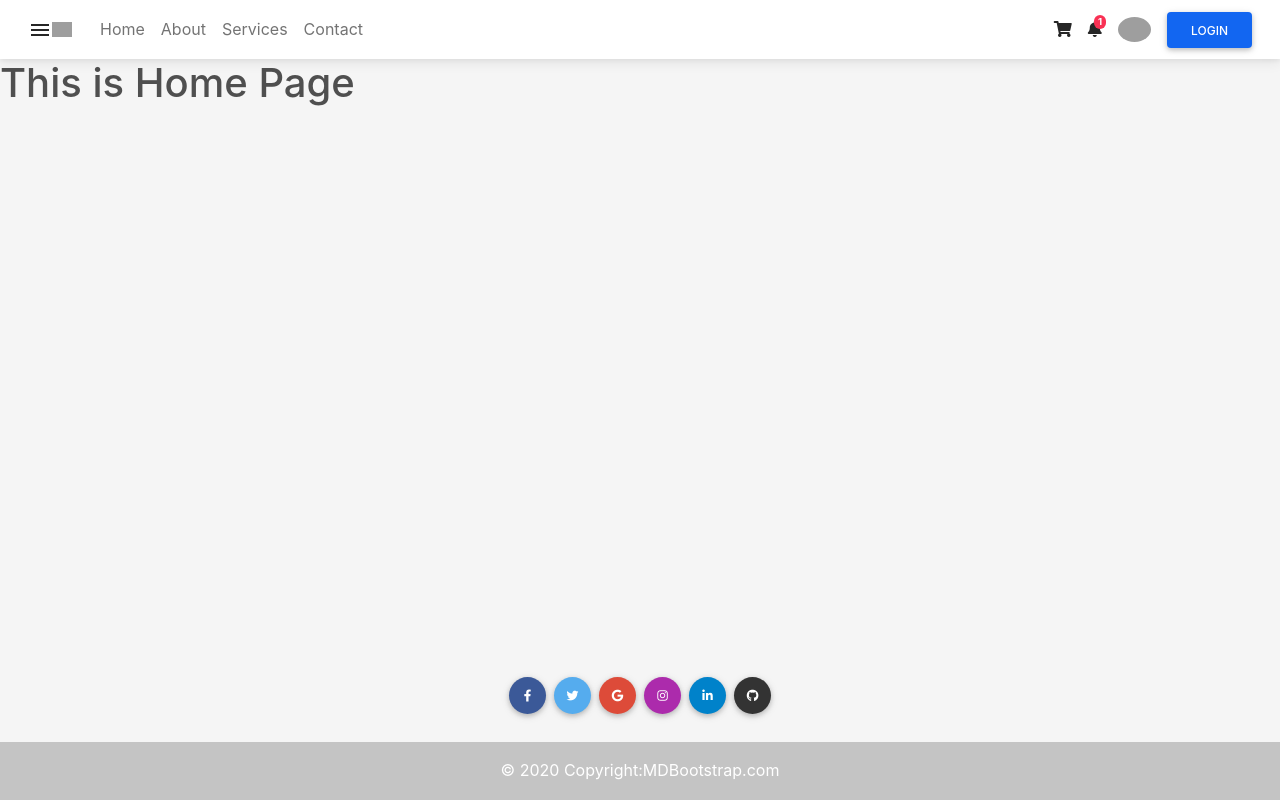
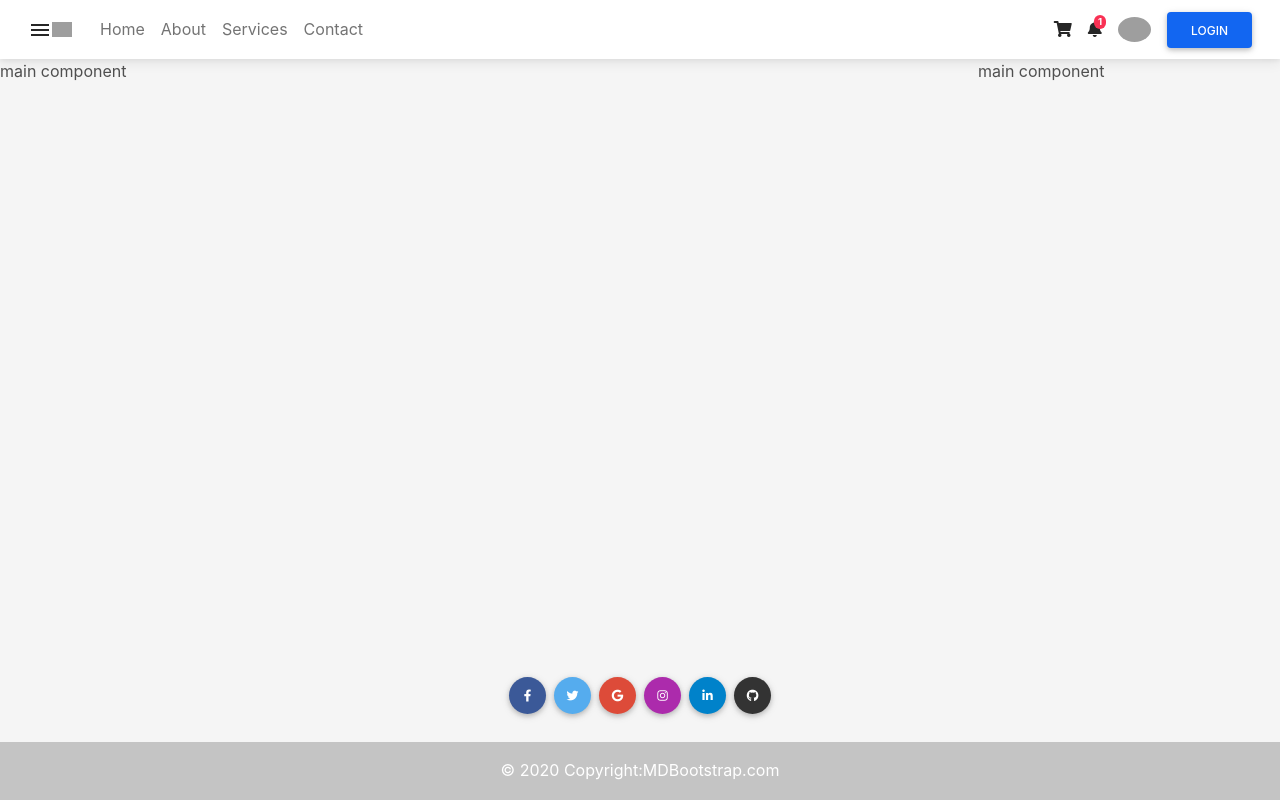
Before and after one commit to Mahbub-Hasan1/reusable-dashboard, a React (Create React App) app: page /home in a window 1280 px wide. Built offline with nearby package versions, Linux system fonts and the light colour scheme; grey boxes are pictures that could not be loaded.

Commit message:
updateed pick @Mahbub-Hasan1

```diff
--- a/package.json
+++ b/package.json
@@ -12,6 +12,7 @@
     "react-dom": "^17.0.2",
     "react-router-dom": "^5.2.0",
     "react-scripts": "^1.1.5",
+    "react-spinners": "^0.11.0",
     "web-vitals": "^1.1.2"
   },
   "scripts": {
@@ -29,7 +30,6 @@
   "browserslist": {
     "production": [
       ">0.2%",
-      "not dead",
       "not op_mini all"
     ],
     "development": [
--- a/src/App.js
+++ b/src/App.js
@@ -1,5 +1,7 @@
+import { css } from '@emotion/react';
 import React, { createContext } from 'react';
 import { BrowserRouter, Redirect, Switch } from 'react-router-dom';
+import ClipLoader from 'react-spinners/ClipLoader';
 import './Assets/Styles/SCSS/main.css';
 import Footer from './Components/ShareComponents/Footer';
 import routes from './Routes/routes';
@@ -7,14 +9,34 @@ import RouteWithSubRoutes from './Routes/RouteWithSubRoutes';
 
 export const AppContext = createContext();
 
+const override = css`
+    display: block;
+    margin: 0 auto;
+    border-color: red;
+`;
+
 function App() {
     const [open, setOpen] = React.useState(true);
+    const [loading, setLoading] = React.useState(true);
+    const [color, setColor] = React.useState('#ffffff');
+
+    React.useEffect(
+        () =>
+            setTimeout(() => {
+                setLoading(false);
+            }, 2000),
+        []
+    );
 
     return (
+        <div>
+            {loading ? (
+                <ClipLoader color={color} loading={loading} css={override} size={150} />
+            ) : (
                 <AppContext.Provider value={{ open, setOpen }}>
                     <BrowserRouter>
                         <Switch>
-                    <Redirect exact from='/' to='/home' />
+                            <Redirect exact from="/" to="/home" />
                             {routes.map((route, i) => (
                                 <RouteWithSubRoutes key={i} {...route} />
                             ))}
@@ -22,6 +44,8 @@ function App() {
                         <Footer />
                     </BrowserRouter>
                 </AppContext.Provider>
+            )}
+        </div>
     );
 }
 
--- a/src/Pages/HomePage.js
+++ b/src/Pages/HomePage.js
@@ -4,8 +4,11 @@ import Navbar from '../Components/ShareComponents/Navbar';
 const HomePage = () => {
     return (
         <div className="homePage">
-            <Navbar/>
-            <h1>This is Home Page</h1>
+            <Navbar />
+            <div className="row">
+                <div className="col-md-9">main component</div>
+                <div className="col-md-3">main component</div>
+            </div>
         </div>
     );
 };
```
Also changed, not shown: src/Components/Dashboard/Dashboard.js (+3 -9 lines), 1 other file (tests, documents, lock files or other folders). Lines whose indentation alone changed are shown as unchanged.
